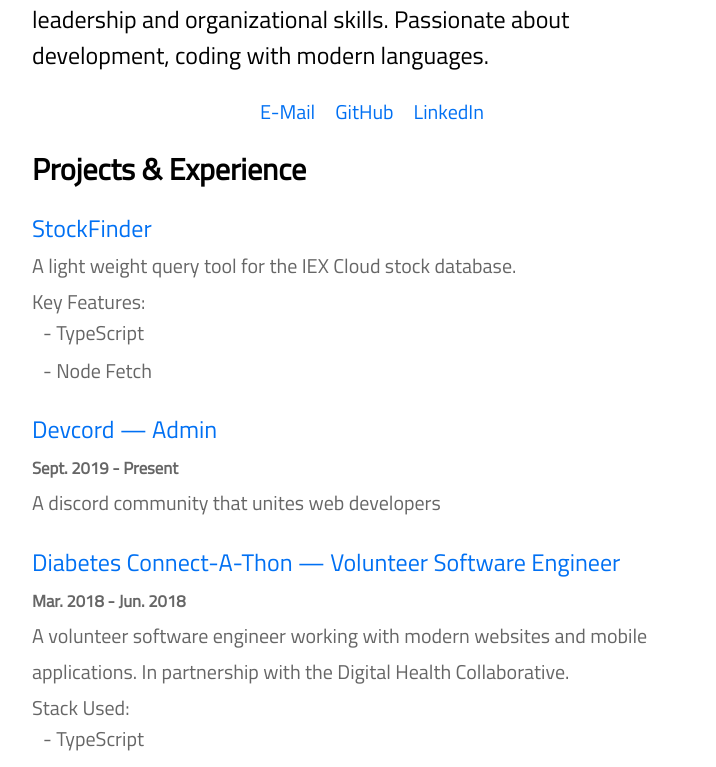
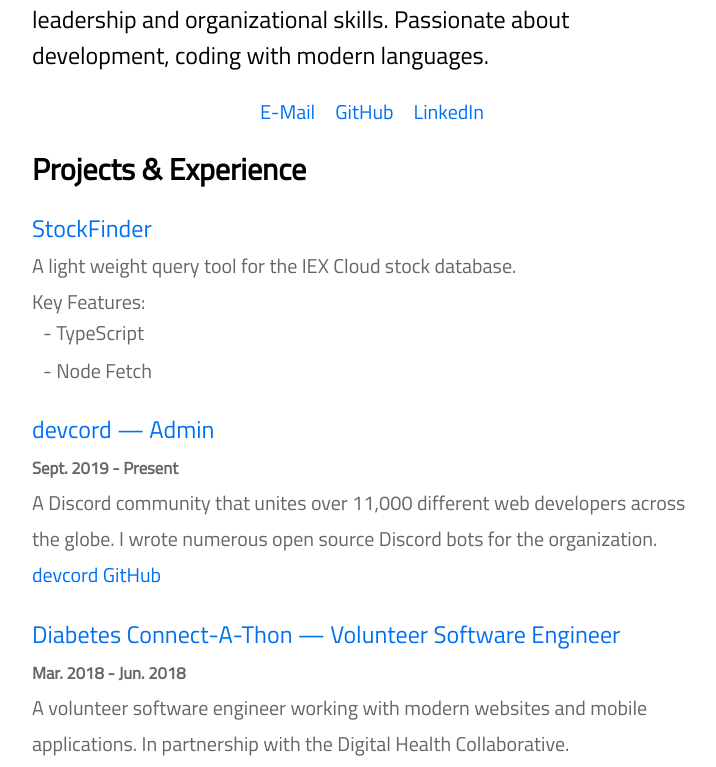
Before and after one commit to mcaustin1/austinmccalley, a Next.js app: page / in a window 1280 px wide. Shown: the part 459-1226 px from the top of the page, without its empty margins (268-984 px from the left). Built offline with nearby package versions, Linux system fonts and the light colour scheme.

Commit message:
Devcord flex

```diff
--- a/pages/index.js
+++ b/pages/index.js
@@ -22,18 +22,24 @@
         <div className={utilStyles.contact}>
           <small className={utilStyles.lightText}>
             <a
+              target="_blank"
+              rel="noopener"
               className={utilStyles.contactLink}
               href="mailto:austin@austinmccalley.com"
             >
               E-Mail
             </a>
             <a
+              target="_blank"
+              rel="noopener"
               className={utilStyles.contactLink}
               href="https://github.com/austinmccalley"
             >
               GitHub
             </a>
             <a
+              target="_blank"
+              rel="noopener"
               className={utilStyles.contactLink}
               href="https://www.linkedin.com/in/austin-mccalley/"
             >
@@ -66,13 +72,23 @@
           <li className={utilStyles.listItem}>
             <Link href="https://discord.gg/devcord">
               <a target="_blank" rel="noopener">
-                Devcord &mdash; Admin
+                devcord &mdash; Admin
               </a>
             </Link>
             <br />
             <small className={utilStyles.lightText}>
               <small className={utilStyles.bold}>Sept. 2019 - Present </small>
-              <br />A discord community that unites web developers
+              <br />A Discord community that unites over 11,000 different web
+              developers across the globe. I wrote numerous open source Discord
+              bots for the organization.
+              <br />
+              <a
+                target="_blank"
+                rel="noopener"
+                href="https://github.com/devcord"
+              >
+                devcord GitHub
+              </a>
             </small>
           </li>
 
```
